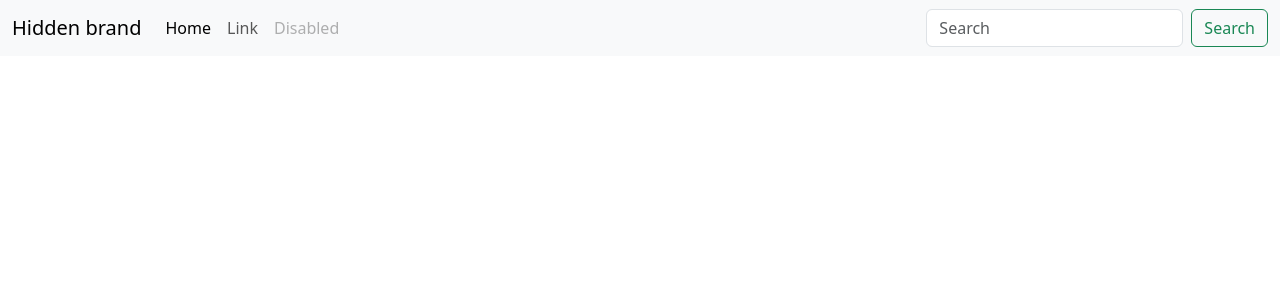
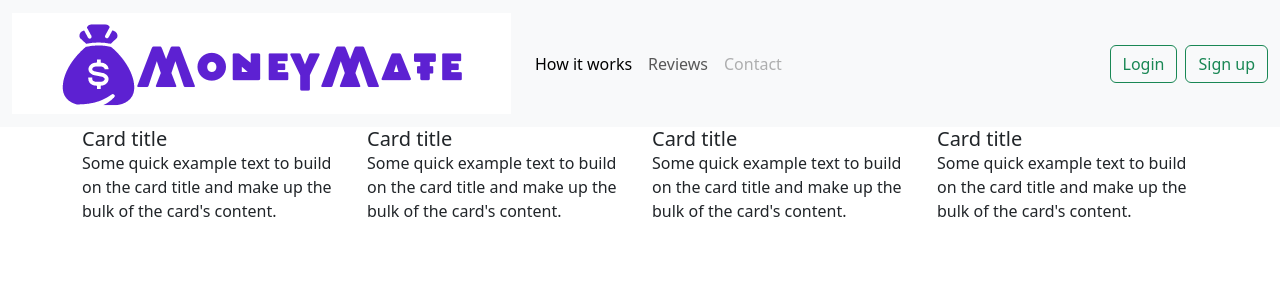
Before and after one commit to BohdanBezushka/MoneyMate, a Django app: page / in a window 1280 px wide. Shown: the top 300 px of the page. Run offline with Django 3.2, Linux system fonts and the light colour scheme.

Commit message:
Add How it works section to html index file

```diff
--- a/templates/moneymate/index.html
+++ b/templates/moneymate/index.html
@@ -3,25 +3,23 @@
 <!DOCTYPE html>
 <html lang="en">
 	<head>
-
 		<!--Meta tags-->
-    <meta charset="UTF-8">
-    <meta http-equiv="X-UA-Compatible" content="IE=edge">
-    <meta name="viewport" content="width=device-width, initial-scale=1.0">
-    <meta name="author" content="Bohdan Bezushka Perepelytsia">
+		<meta charset="UTF-8" />
+		<meta http-equiv="X-UA-Compatible" content="IE=edge" />
+		<meta name="viewport" content="width=device-width, initial-scale=1.0" />
+		<meta name="author" content="Bohdan Bezushka Perepelytsia" />
 
 		<!--SEO-->
-    <meta name="description" content="MoneyMate">
-    <meta name="keywords" content="MoenyMate, moneymate, expenses app, incomes app, expenses, incomes, wallet, save money">
+		<meta name="description" content="MoneyMate" />
+		<meta name="keywords" content="MoenyMate, moneymate, expenses app, incomes app, expenses, incomes, wallet, save money" />
 
 		<!--Bootstrap (CDN via jsDelivr)-->
-    <link href="https://cdn.jsdelivr.net/npm/bootstrap@5.3.0-alpha3/dist/css/bootstrap.min.css" rel="stylesheet" integrity="sha384-KK94CHFLLe+nY2dmCWGMq91rCGa5gtU4mk92HdvYe+M/SXH301p5ILy+dN9+nJOZ" crossorigin="anonymous">
+		<link href="https://cdn.jsdelivr.net/npm/bootstrap@5.3.0-alpha3/dist/css/bootstrap.min.css" rel="stylesheet" integrity="sha384-KK94CHFLLe+nY2dmCWGMq91rCGa5gtU4mk92HdvYe+M/SXH301p5ILy+dN9+nJOZ" crossorigin="anonymous" />
 
 		<!-- Custom CSS file -->
-    <link rel="stylesheet" href="{% static 'css/style.css' %}">
+		<link rel="stylesheet" href="{% static 'css/style.css' %}" />
 
 		<!--Favicon-->
-
 
 		<title>MoneyMate</title>
 	</head>
@@ -33,25 +31,47 @@
 					<span class="navbar-toggler-icon"></span>
 				</button>
 				<div class="collapse navbar-collapse" id="navbarTogglerDemo01">
-            <a class="navbar-brand" href="#">Hidden brand</a>
+					<a class="navbar-brand" href="#"> <img src="{% static 'img/MoneyMate.png' %}" alt="Brand: MoneyMate" /></a>
 					<ul class="navbar-nav me-auto mb-2 mb-lg-0">
 						<li class="nav-item">
-                <a class="nav-link active" aria-current="page" href="#">Home</a>
+							<a class="nav-link active" aria-current="page" href="#">How it works</a>
 						</li>
 						<li class="nav-item">
-                <a class="nav-link" href="#">Link</a>
+							<a class="nav-link" href="#">Reviews</a>
 						</li>
 						<li class="nav-item">
-                <a class="nav-link disabled">Disabled</a>
+							<a class="nav-link disabled">Contact</a>
 						</li>
 					</ul>
 					<form class="d-flex" role="search">
-              <input class="form-control me-2" type="search" placeholder="Search" aria-label="Search">
-              <button class="btn btn-outline-success" type="submit">Search</button>
+						<button class="btn btn-outline-success me-2" type="text">Login</button>
+						<button class="btn btn-outline-success" type="text">Sign up</button>
 					</form>
 				</div>
 			</div>
 		</nav>
+
+		<!--How it works Section-->
+		<div class="container">
+			<div class="row">
+				<div class="col-md-6 col-lg-3 mb-4">
+					<h5 class="card-title">Card title</h5>
+					<p class="card-text">Some quick example text to build on the card title and make up the bulk of the card's content.</p>
+				</div>
+				<div class="col-md-6 col-lg-3 mb-4">
+					<h5 class="card-title">Card title</h5>
+					<p class="card-text">Some quick example text to build on the card title and make up the bulk of the card's content.</p>
+				</div>
+				<div class="col-md-6 col-lg-3 mb-4">
+					<h5 class="card-title">Card title</h5>
+					<p class="card-text">Some quick example text to build on the card title and make up the bulk of the card's content.</p>
+				</div>
+				<div class="col-md-6 col-lg-3 mb-4">
+					<h5 class="card-title">Card title</h5>
+					<p class="card-text">Some quick example text to build on the card title and make up the bulk of the card's content.</p>
+				</div>
+			</div>
+		</div>
 
 		<!--Bootstrap (CDN via jsDelivr)-->
 		<script src="https://cdn.jsdelivr.net/npm/bootstrap@5.3.0-alpha3/dist/js/bootstrap.bundle.min.js" integrity="sha384-ENjdO4Dr2bkBIFxQpeoTz1HIcje39Wm4jDKdf19U8gI4ddQ3GYNS7NTKfAdVQSZe" crossorigin="anonymous"></script>
```
Also changed, not shown: static/img/MoneyMate.png (added). Lines whose indentation alone changed are shown as unchanged.
